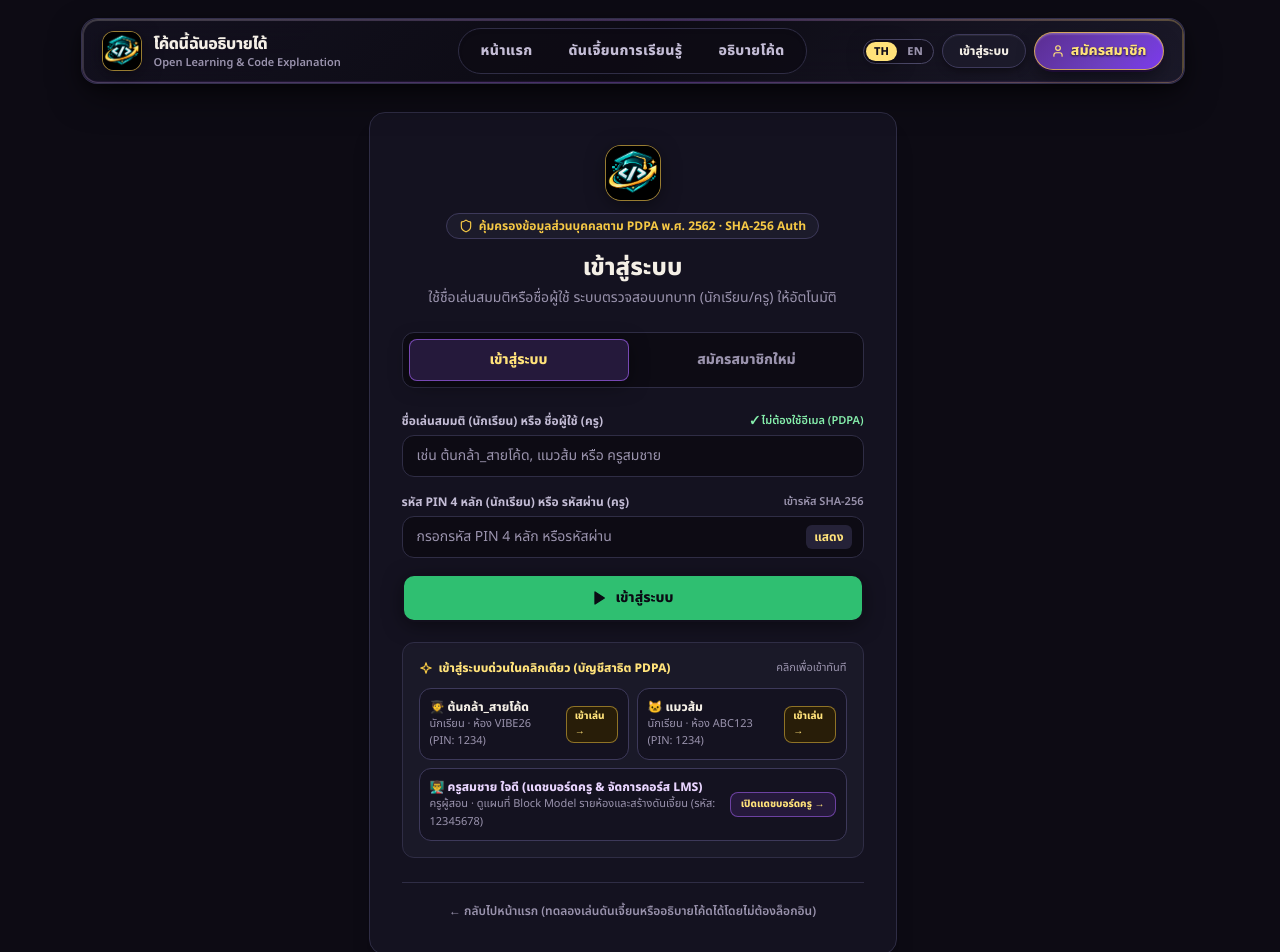
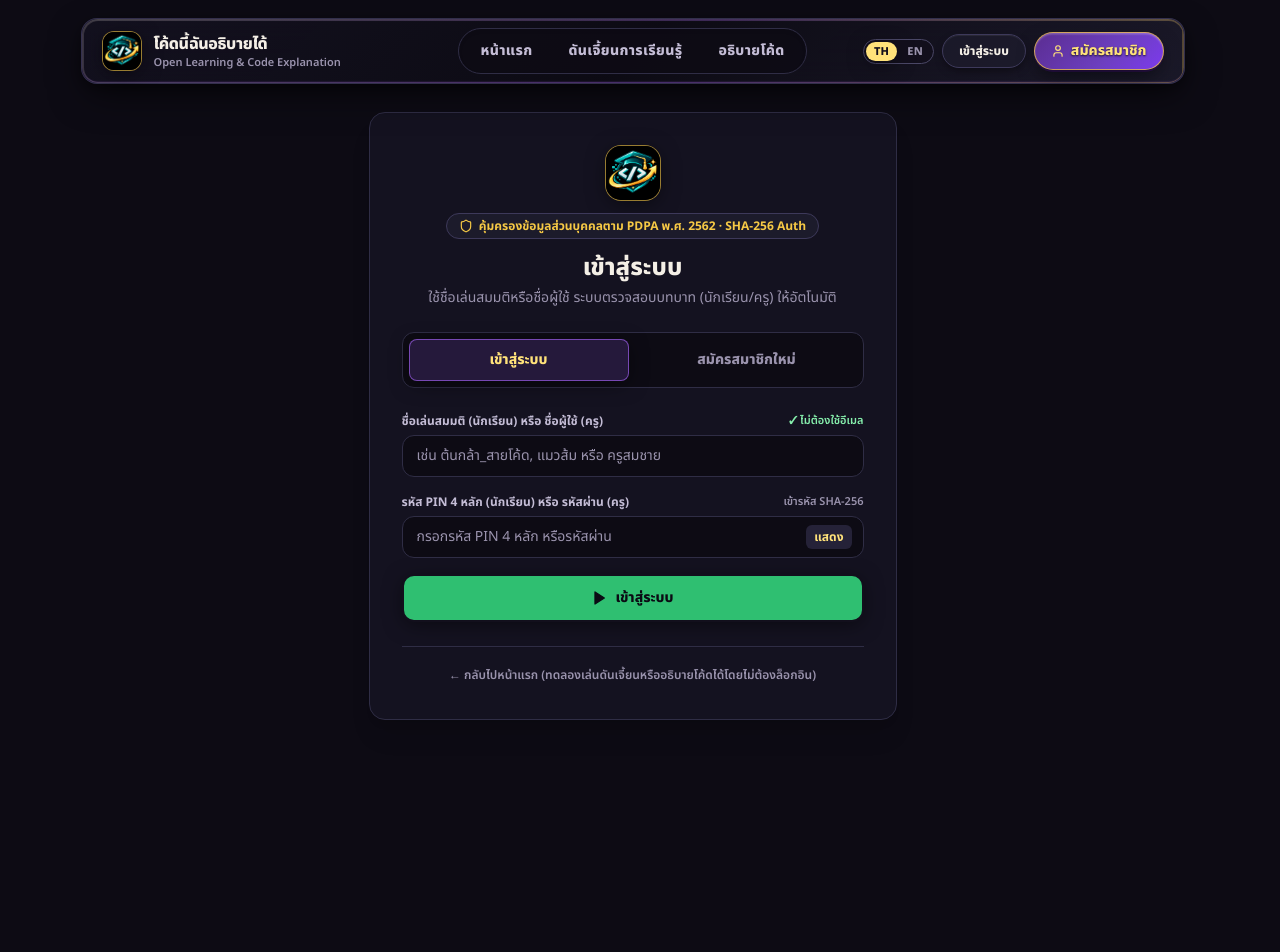
Before and after one commit to Khantikun/explain-code, a Next.js app in the folder explain-code/: page /login in a window 1280 px wide. Shown: the top 952 px of the page. After the commit the page ends 800 px from the top, so only its background shows below. Built offline with nearby package versions, Linux system fonts and the light colour scheme.

Commit message:
refactor(login-ui): นำกล่องและปุ่มเข้าสู่ระบบด่วนในคลิกเดียวออกจากหน้าเข้าสู่ระบบ

```diff
--- a/explain-code/app/login/page.tsx
+++ b/explain-code/app/login/page.tsx
@@ -175,12 +175,6 @@ function LoginFormContent() {
   const handleUnifiedLogin = async (e: React.FormEvent) => {
     e.preventDefault();
     await executeUnifiedLogin(loginIdentifier, loginSecret);
-  };
-
-  const handleQuickDemoLogin = async (demoId: string, demoSecret: string) => {
-    setLoginIdentifier(demoId);
-    setLoginSecret(demoSecret);
-    await executeUnifiedLogin(demoId, demoSecret);
   };
 
   const handleStudentRegister = async (e: React.FormEvent) => {
@@ -476,7 +470,7 @@ function LoginFormContent() {
                       ชื่อเล่นสมมติ (นักเรียน) หรือ ชื่อผู้ใช้ (ครู)
                     </label>
                     <span className="text-[11px] font-semibold text-[#86efac]">
-                      ✓ ไม่ต้องใช้อีเมล (PDPA)
+                      ✓ ไม่ต้องใช้อีเมล
                     </span>
                   </div>
                   <input
@@ -526,80 +520,6 @@ function LoginFormContent() {
                   <span>{isSubmitting ? "กำลังตรวจสอบสิทธิ์..." : "เข้าสู่ระบบ"}</span>
                 </button>
               </form>
-
-              {/* กล่องเข้าใช้งานด่วนในคลิกเดียวสำหรับกรรมการและผู้ทดสอบ */}
-              <div className="rounded-xl border border-[#2f2d45] bg-[#1c1b2b]/80 p-4 space-y-3">
-                <div className="flex items-center justify-between">
-                  <span className="text-xs font-extrabold text-[#ffe27a] flex items-center gap-1.5">
-                    <Icon name="sparkles" className="h-3.5 w-3.5 text-[#f6c945]" />
-                    <span>เข้าสู่ระบบด่วนในคลิกเดียว (บัญชีสาธิต PDPA)</span>
-                  </span>
-                  <span className="text-[11px] text-[#9a93ad]">คลิกเพื่อเข้าทันที</span>
-                </div>
-
-                <div className="grid grid-cols-1 sm:grid-cols-2 gap-2">
-                  <button
-                    type="button"
-                    disabled={isSubmitting}
-                    onClick={() =>
-                      void handleQuickDemoLogin("ต้นกล้า_สายโค้ด", "1234")
-                    }
-                    className="rounded-xl border border-[#3d395a] bg-[#141220] hover:border-[#f6c945] hover:bg-[#252238] p-2.5 text-left transition cursor-pointer flex items-center justify-between gap-2"
-                  >
-                    <div>
-                      <div className="text-xs font-extrabold text-[#f4efe6]">
-                        🧑‍🎓 ต้นกล้า_สายโค้ด
-                      </div>
-                      <div className="text-[11px] text-[#9a93ad]">
-                        นักเรียน · ห้อง VIBE26 (PIN: 1234)
-                      </div>
-                    </div>
-                    <span className="rounded-lg bg-[#281d08] border border-[#f6c945]/50 px-2 py-0.5 text-[10px] font-extrabold text-[#ffe27a]">
-                      เข้าเล่น →
-                    </span>
-                  </button>
-
-                  <button
-                    type="button"
-                    disabled={isSubmitting}
-                    onClick={() => void handleQuickDemoLogin("แมวส้ม", "1234")}
-                    className="rounded-xl border border-[#3d395a] bg-[#141220] hover:border-[#f6c945] hover:bg-[#252238] p-2.5 text-left transition cursor-pointer flex items-center justify-between gap-2"
-                  >
-                    <div>
-                      <div className="text-xs font-extrabold text-[#f4efe6]">
-                        🐱 แมวส้ม
-                      </div>
-                      <div className="text-[11px] text-[#9a93ad]">
-                        นักเรียน · ห้อง ABC123 (PIN: 1234)
-                      </div>
-                    </div>
-                    <span className="rounded-lg bg-[#281d08] border border-[#f6c945]/50 px-2 py-0.5 text-[10px] font-extrabold text-[#ffe27a]">
-                      เข้าเล่น →
-                    </span>
-                  </button>
-
-                  <button
-                    type="button"
-                    disabled={isSubmitting}
-                    onClick={() =>
-                      void handleQuickDemoLogin("ครูสมชาย", "12345678")
-                    }
-                    className="rounded-xl border border-[#3d395a] bg-[#141220] hover:border-[#9b5de5] hover:bg-[#25193b] p-2.5 text-left transition cursor-pointer flex items-center justify-between gap-2 sm:col-span-2"
-                  >
-                    <div>
-                      <div className="text-xs font-extrabold text-[#e9d5ff]">
-                        👨‍🏫 ครูสมชาย ใจดี (แดชบอร์ดครู &amp; จัดการคอร์ส LMS)
-                      </div>
-                      <div className="text-[11px] text-[#9a93ad]">
-                        ครูผู้สอน · ดูแผนที่ Block Model รายห้องและสร้างดันเจี้ยน (รหัส: 12345678)
-                      </div>
-                    </div>
-                    <span className="rounded-lg bg-[#25193b] border border-[#9b5de5]/60 px-2.5 py-1 text-[10px] font-extrabold text-[#ffe27a] shrink-0">
-                      เปิดแดชบอร์ดครู →
-                    </span>
-                  </button>
-                </div>
-              </div>
             </div>
           ) : (
             /* ==================== โหมดสมัครสมาชิกใหม่ ==================== */
--- a/explain-code/app/page.tsx
+++ b/explain-code/app/page.tsx
@@ -1415,30 +1415,6 @@ export default function ExplainCodeApp() {
                     </button>
                   </form>
                 )}
-
-                {/* แถบเลือกบัญชีตัวอย่างคลิกเดียวเข้าเล่น */}
-                <div className="pt-2 border-t border-[#2f2d45] flex flex-wrap items-center justify-center gap-1.5 text-[12px] text-[#9a93ad]">
-                  <span className="font-bold">บัญชีนักเรียนตัวอย่าง (PIN 1234):</span>
-                  {students.slice(0, 4).map((s) => (
-                    <button
-                      key={s.id}
-                      type="button"
-                      onClick={() => {
-                        setStudentAuthTab("login");
-                        setLoginNickname(s.nickname);
-                        setLoginPin("1234");
-                      }}
-                      className={`px-2.5 py-1 rounded-lg font-extrabold transition cursor-pointer ${
-                        loginNickname === s.nickname &&
-                        studentAuthTab === "login"
-                          ? "bg-[#5a2d91] text-[#ffe27a] border border-[#f6c945]/75"
-                          : "bg-[#1c1b2b] text-[#c4bdd6] border border-[#2f2d45] hover:border-[#f6c945]/60 hover:text-[#f4efe6]"
-                      }`}
-                    >
-                      {s.nickname}
-                    </button>
-                  ))}
-                </div>
               </>
             )}
 
```
